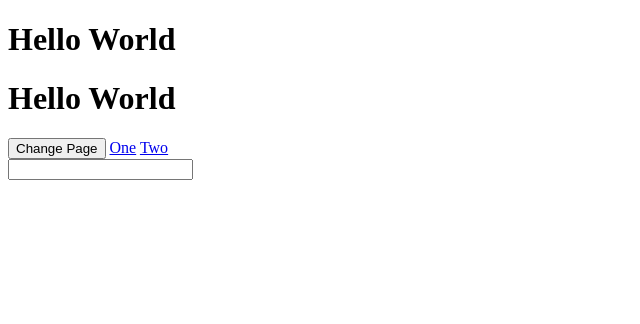
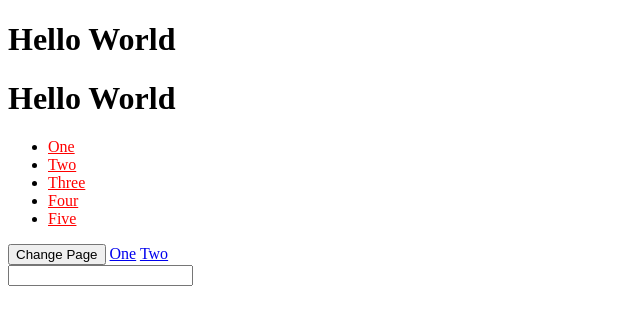
Before and after one commit to EiNandarAungGic/javascript-training, a plain HTML site: page app.html in a window 1280 px wide. Shown: the whole page, without its empty margins (0-640 px from the left). Drawn offline with Linux system fonts and the light colour scheme.

Commit message:
JsLesson37

```diff
--- a/app.html
+++ b/app.html
@@ -5,6 +5,13 @@
 <body>
     <h1 id="head">Hello World</h1>
     <h1 id="head1">Hello World</h1>
+    <ul>
+        <li><a href="#">One</a></li>
+        <li><a href="#">Two</a></li>
+        <li><a href="#">Three</a></li>
+        <li><a href="#">Four</a></li>
+        <li><a href="#">Five</a></li>
+    </ul>
     <button id="btn">Change Page</button>
     <a href="#">One</a>
     <a href="#" class="mylink">Two</a>
--- a/dom.js
+++ b/dom.js
@@ -6,3 +6,12 @@ console.log(document.title); // JS Training
 console.log(document.forms);
 console.log(document.links);
 console.log(document.links[1].className); // mylink
+
+// Query Selector
+// let list = document.querySelector("ul li:first-child > a");
+let list = document.querySelectorAll("ul li");
+
+for (let i = 0; i < list.length; i++) {
+  let aTag = list[i].querySelector("a");
+  aTag.style.color = "red";
+}
```
